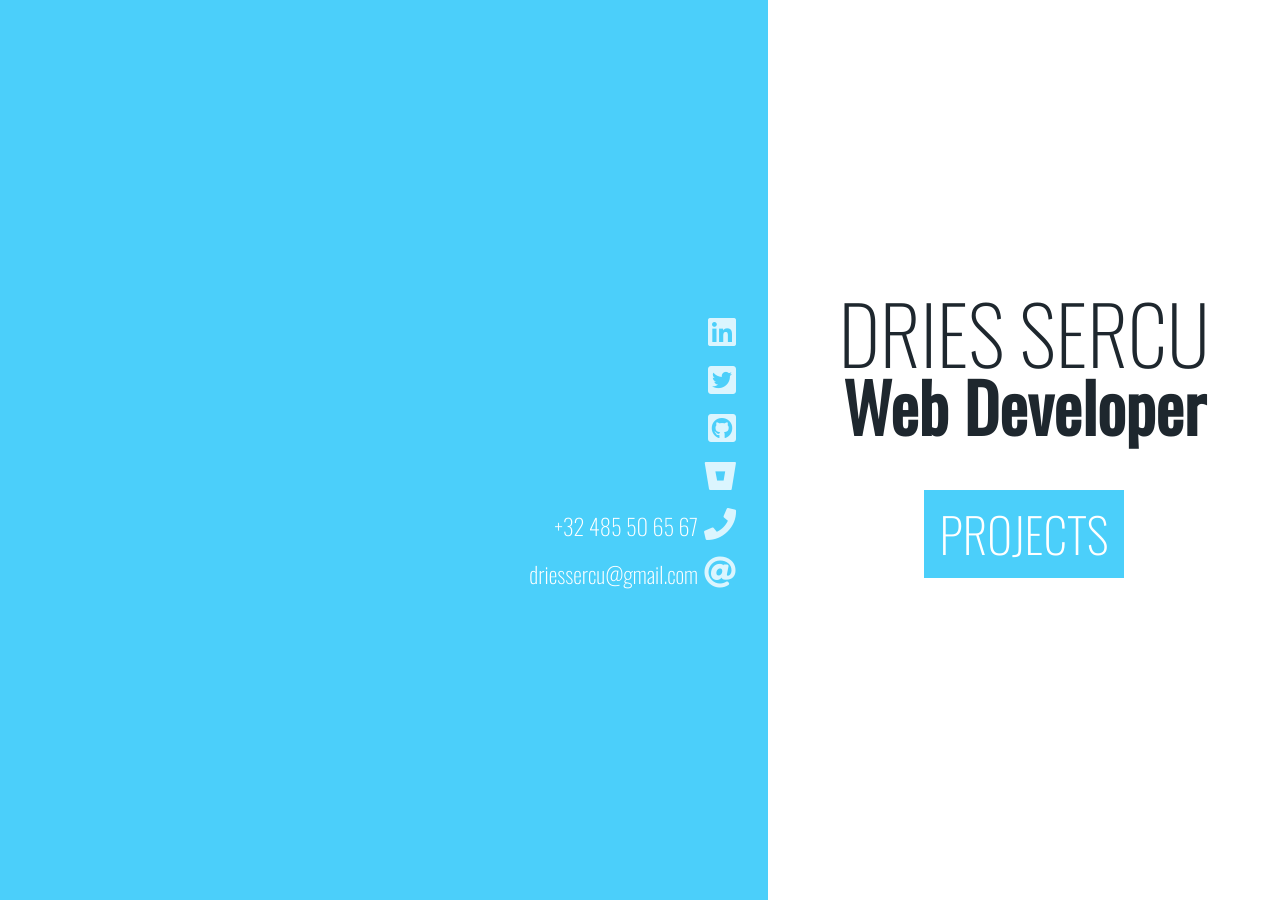
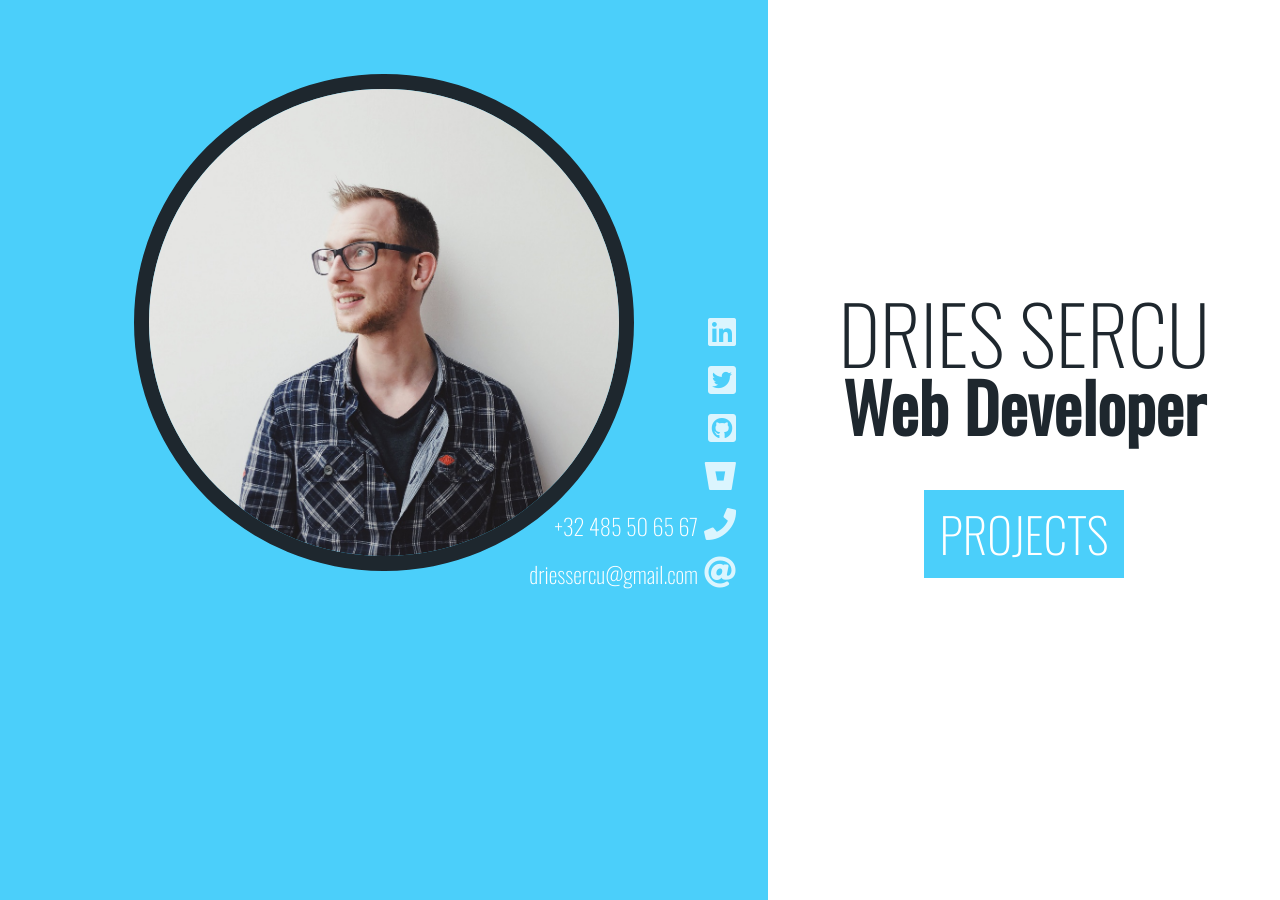
Before and after one commit to SDries/SDries.github.io, a Jekyll site: the page built from index.html, in a window 1280 px wide. Built offline with Jekyll 4.4.1, drawn with Linux system fonts in a browser that asks for light colours; nearby versions of some CDN libraries.

Commit message:
Add avatar to two column layout

```diff
--- a/_layouts/two-columns.html
+++ b/_layouts/two-columns.html
@@ -13,6 +13,7 @@ layout: default
 	</div>
 	<div class="column column-two">
 		<div class="content">
+			<img src="{{ site.url }}/images/itme.jpg" class="avatar"/>
 			{% include contact-links.html %}
 		</div>
 	</div>
--- a/_scss/contact-links.scss
+++ b/_scss/contact-links.scss
@@ -4,14 +4,10 @@
 		display: flex;
 		justify-content: center;
 		flex-direction: column;
-
-		background: $light-blue;
-
-		@include bp-small {
-			background: initial;
-			color: $light-blue;
-		}
 	}
+}
+.column-two .contact-links-wrapper{
+	position: relative;
 }
 
 .contact-links {
--- a/_scss/mixin.scss
+++ b/_scss/mixin.scss
@@ -10,6 +10,11 @@
 }
 @mixin bp-large {
   @media only screen and (min-width: 1300px) {
+    @content;
+  }
+}
+@mixin bp-huge {
+  @media only screen and (min-width: 2000px) {
     @content;
   }
 }
--- a/_scss/two-columns-content.scss
+++ b/_scss/two-columns-content.scss
@@ -11,6 +11,47 @@ h3 {
 	line-height: 1.2em;
 	text-align: center;
 }
+img.avatar {
+	$widthPercentage: 65%;
+	max-width: $widthPercentage;
+	margin-left: -$widthPercentage / 2 ;
+	position: absolute;
+	left: 50%;
+	top: 50%;
+	margin-top: -49%;
+	@include border-radius(50%);
+	border: $black 15px solid;
+
+	@include bp-large {
+		$widthPercentage: 75%;
+		max-width: $widthPercentage;
+		margin-left: -$widthPercentage / 2 ;
+		border-width: 20px;
+	}
+	@include bp-huge {
+		$width: 900px;
+		max-width: $width;
+		margin-left: -$width / 2 ;
+		border-width: 25px;
+		top: 50%;
+		margin-top: - round($width/1.7);
+	}
+	@include bp-medium {
+		$widthPercentage: 60%;
+		max-width: $widthPercentage;
+		margin-left: -$widthPercentage / 2 ;
+		border-width: 10px;
+	}
+	@include bp-small {
+		$widthPercentage: 60%;
+		width: $widthPercentage;
+		margin: 0 ((100 - $widthPercentage) / 2) 20px;
+		position: relative;
+		top: 0;
+		left: 0;
+		border-width: 7px;
+	}
+}
 
 @include bp-small {
 	h3 {
--- a/_scss/two-columns.scss
+++ b/_scss/two-columns.scss
@@ -9,6 +9,14 @@
 		display: flex;
 		flex-direction: column;
 		justify-content: center;
+	}
+	.column-two {
+		background: $light-blue;
+
+		@include bp-small {
+			background: initial;
+			color: $light-blue;
+		}
 	}
 
 	@include bp-small {
@@ -30,6 +38,7 @@
 }
 .column-two {
 	max-width: 60%;
+	position: relative;
 
 	.content {
 		height: 100%;
```
Also changed, not shown: images/itme.jpg (added).
